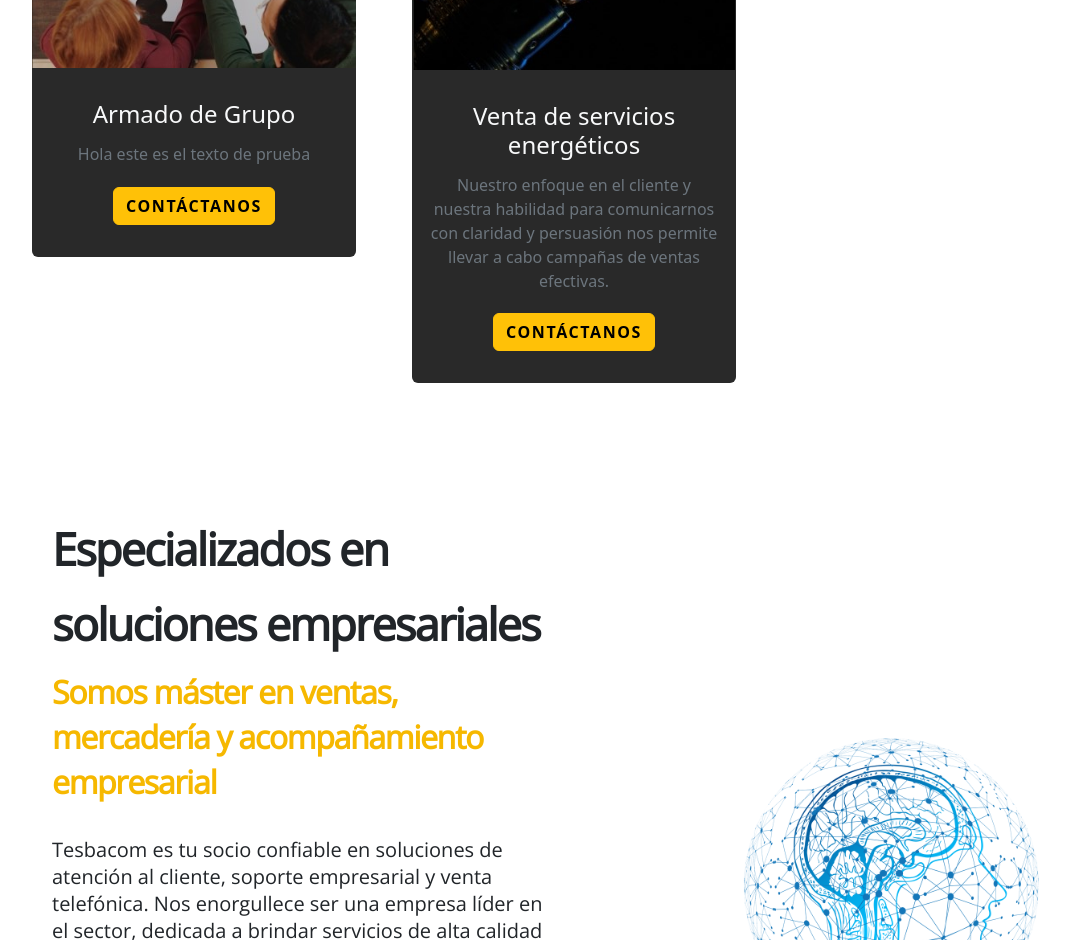
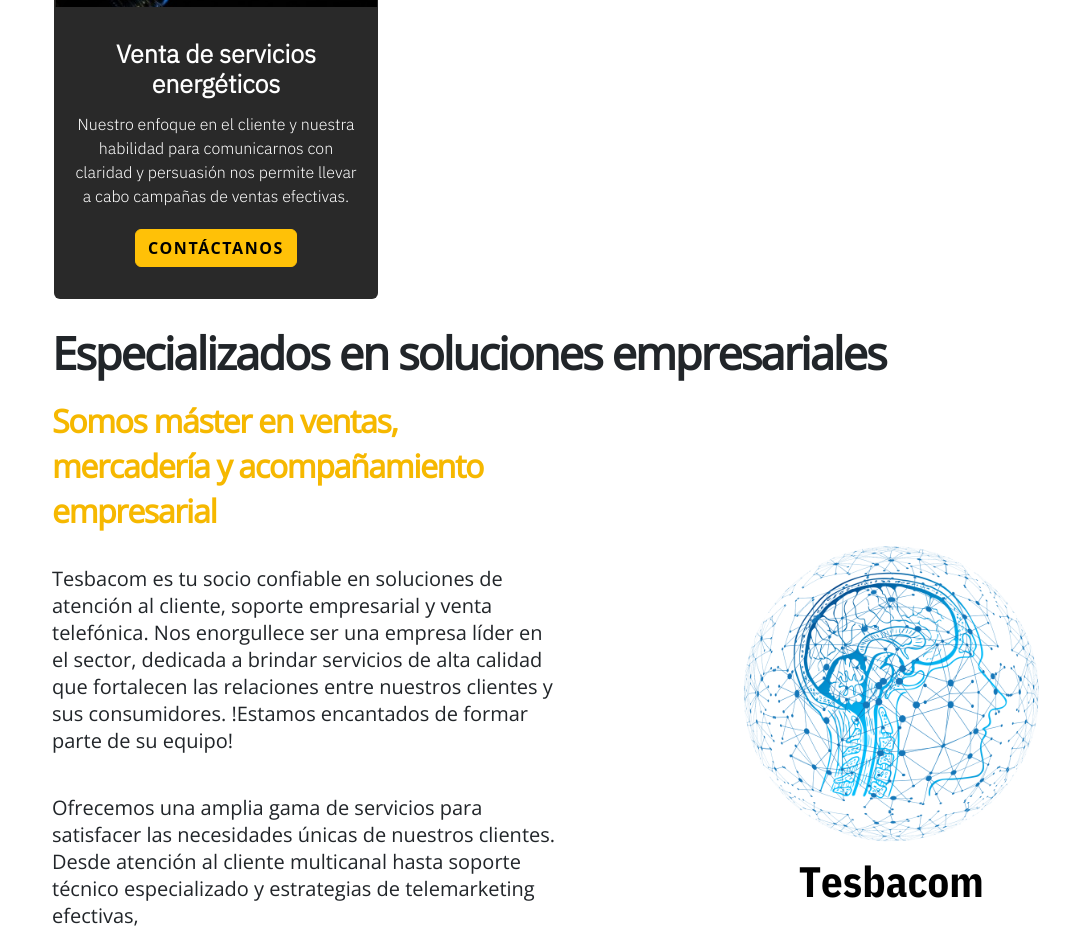
Before and after one commit to AngieCohenDev/CallCenterWeb, a React (Create React App) app: page / in a window 1280 px wide. Shown: the part 1860-2800 px from the top of the page, without its empty margins (44-1114 px from the left). Built offline with nearby package versions, Linux system fonts and the light colour scheme.

Commit message:
cards responsive

```diff
--- a/src/components/Card.js
+++ b/src/components/Card.js
@@ -13,7 +13,7 @@
         <h4 className='card-title'>
             {title}
         </h4>
-        <p className='card-text text-secondary'>
+        <p className='card-text'>
           {
             text ? text : 'Lorem Ipsum es simplemente el texto de relleno de las imprentas y archivos de texto. Lorem Ipsum ha sido el texto de relleno estándar de las industrias desde el año 1500, cuando un impresor (N. del T. persona que se dedica a la imprenta)'
           }
--- a/src/components/Cards.js
+++ b/src/components/Cards.js
@@ -15,13 +15,13 @@
         text: 'Nuestra dedicación al servicio al cliente y nuestra experiencia en la industria nos permiten ofrecer soluciones efectivas y personalizadas para satisfacer tus necesidades comerciales.',
         url: 'https://www.youtube.com/'
     },
-    {
+    /*{
         id: 2,
         title: 'Encuestas Publicitarias',
         image: s_encuestas,
         text: 'Hola este es el texto de prueba',
         url: 'https://www.youtube.com/'
-    },
+    },*/
     {
         id: 3,
         title: 'Estudio de Mercado',
@@ -52,11 +52,11 @@
   return (
     <div>
         <h1>Nuestos servicios</h1>
-    <div className='container d-flex justify-content-center align-items-center w-76 m-5'>
+    <div className='container d-flex justify-content-center align-items-center w-76'>
         <div className='row'>
             {
                 cards.map(card => (
-                    <div className='col-md-4' key={card.id}>
+                    <div className='col-12 col-md-6 col-lg-4' key={card.id}>
                         <Card title = {card.title} imag={card.image} text={card.text} url={card.url} />
                     </div>
                 ))
--- a/src/components/cards.css
+++ b/src/components/cards.css
@@ -2,6 +2,8 @@
     box-shadow: 5px 10px 20px 1px rgba(255, 255, 255, 0.27) !important;
     transition: all 0.7s linear;
 }
+
+
 
 .card {
     background-color: #292929 !important;
@@ -10,6 +12,19 @@
 
 .card-body {
     padding: 2rem 0 !important;
+}
+
+.card-body p{
+    font-size: 16px;
+    font-weight: 300;
+    font-family: var(--text-family);
+    color: white;
+}
+.card-body h4{
+    font-size: 25px;
+    font-weight: 600;
+    font-family: var(--text-family);
+    color: white;
 }
 
 .card-text {
--- a/src/containers/blog/blog.css
+++ b/src/containers/blog/blog.css
@@ -74,17 +74,28 @@
         flex-direction: column;
     }
 
+
     .blog-content{
         margin: 0 0 3rem;
     }
 
     .blog-image img{
-        width: 60%;
-        height: 65%;
+        width: 55%;
+        height: 60%;
+    }
+
+    .img_1{
+        width: 30vw;
+        height: 8vh;
+    }
+    .img_2{
+        width: 20vw;
+        height: 11vh;
     }
 }
 
-@media screen and (max-width:650px){
+
+@media screen and (max-width:450px){
     .blog h1{
         font-size: 35px;
         line-height: 45px;
--- a/src/containers/tesbacon/Tesbacon.jsx
+++ b/src/containers/tesbacon/Tesbacon.jsx
@@ -4,15 +4,29 @@
 
 const Tesbacon = () => {
   return (
-    <div className="tesbacon section__padding" id="us">
+
+    <div>
+      <div className="titulo">
+      <h1>Especializados en soluciones empresariales</h1>
+      </div>
+
+      <div className="tesbacon" id="us">
         <div className="tesbacon-content">
-        <h1>Especializados en soluciones empresariales</h1>
-        <h2>Somos máster en ventas, mercadería y acompañamiento empresarial</h2>
+          <h2>
+            Somos máster en ventas, mercadería y acompañamiento empresarial
+          </h2>
           <p>
-        Tesbacom es tu socio confiable en soluciones de atención al cliente, soporte empresarial y venta telefónica. Nos enorgullece ser una empresa líder en el sector, dedicada a brindar servicios de alta calidad que fortalecen las relaciones entre nuestros clientes y sus consumidores. !Estamos encantados de formar parte de su equipo!
+            Tesbacom es tu socio confiable en soluciones de atención al cliente,
+            soporte empresarial y venta telefónica. Nos enorgullece ser una
+            empresa líder en el sector, dedicada a brindar servicios de alta
+            calidad que fortalecen las relaciones entre nuestros clientes y sus
+            consumidores. !Estamos encantados de formar parte de su equipo!
           </p>
           <p>
-        Ofrecemos una amplia gama de servicios para satisfacer las necesidades únicas de nuestros clientes. Desde atención al cliente multicanal hasta soporte técnico especializado y estrategias de telemarketing efectivas,
+            Ofrecemos una amplia gama de servicios para satisfacer las
+            necesidades únicas de nuestros clientes. Desde atención al cliente
+            multicanal hasta soporte técnico especializado y estrategias de
+            telemarketing efectivas,
           </p>
           <div className="tesbacon-down">
             <p>¡Somos Tesbacom, Somos su Solución!</p>
@@ -22,8 +36,7 @@
           <img src={services} alt={services} />
         </div>
       </div>
-
-
+      </div>
   );
 };
 
--- a/src/containers/tesbacon/tesbacon.css
+++ b/src/containers/tesbacon/tesbacon.css
@@ -1,7 +1,20 @@
 .tesbacon{
     display: flex;
     flex-direction: row;
+    padding: 0 6rem 4rem;
 }
+
+.titulo{
+    display: flex;
+    flex-direction: row;
+    justify-content: center;
+    align-items: flex-start;
+    flex-direction: column;
+    padding: 0 0 0 6rem;
+
+    margin-right: 5rem;
+}
+
 
 .tesbacon-content{
     flex: 1;
@@ -13,12 +26,14 @@
     margin-right: 5rem;
 }
 
-.tesbacon-content h1{
+.titulo h1{
+    flex-direction: row;
     font-family: var(--font-family);
     font-weight: 800;
     font-size: 45px;
     line-height: 75px;
     letter-spacing: -0.04em;
+    width: 100%;
 }
 
 .tesbacon-content h2{
@@ -67,15 +82,24 @@
     }
 
     .tesbacon-image img{
-        width: 60%;
-        height: 65%;
+        width: 55%;
+        height: 60%;
     }
 }
 
 @media screen and (max-width:650px){
-    .tesbacon h1{
+    .titulo h1{
         font-size: 35px;
         line-height: 45px;
+    }
+
+    .titulo{
+        padding:  2rem 2rem 0;
+        margin: 0;
+    }
+
+    .tesbacon{
+        padding:  1rem 2rem 3rem ;
     }
 
     .tesbacon h2{
```
Lines whose indentation alone changed are shown as unchanged.
